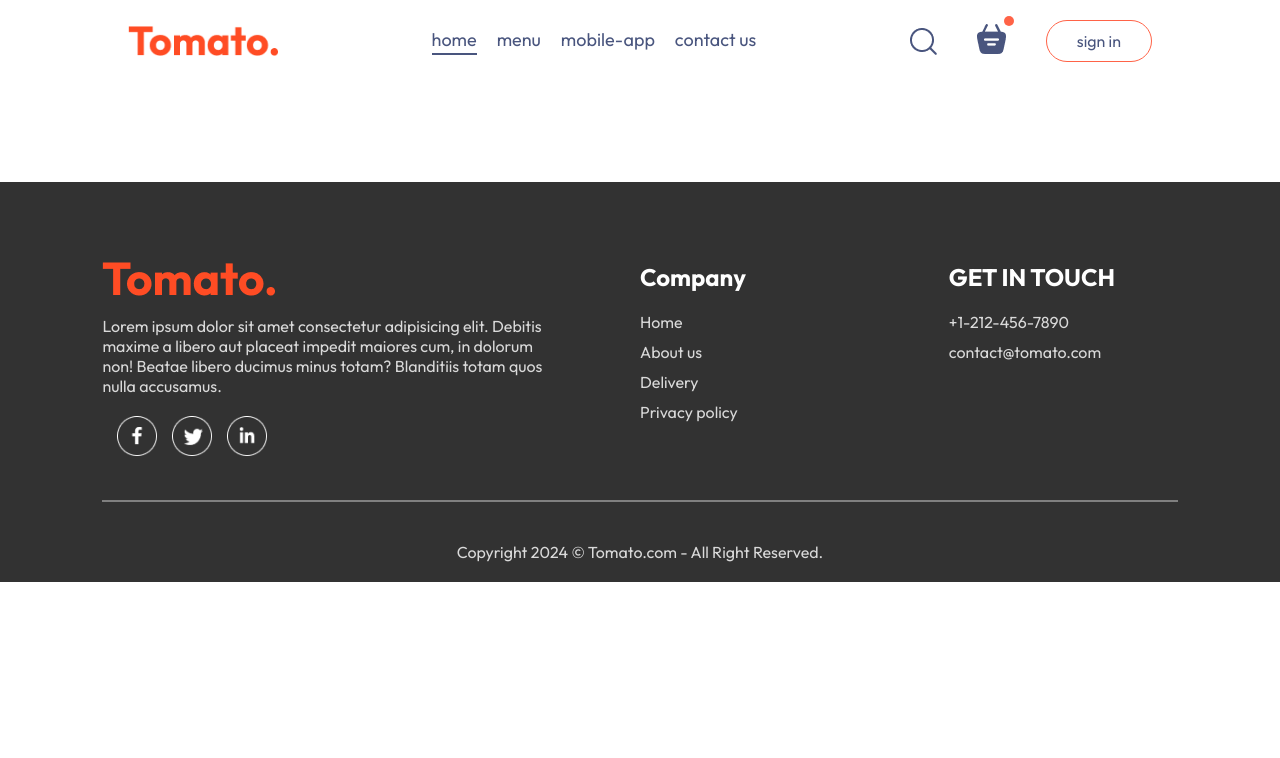
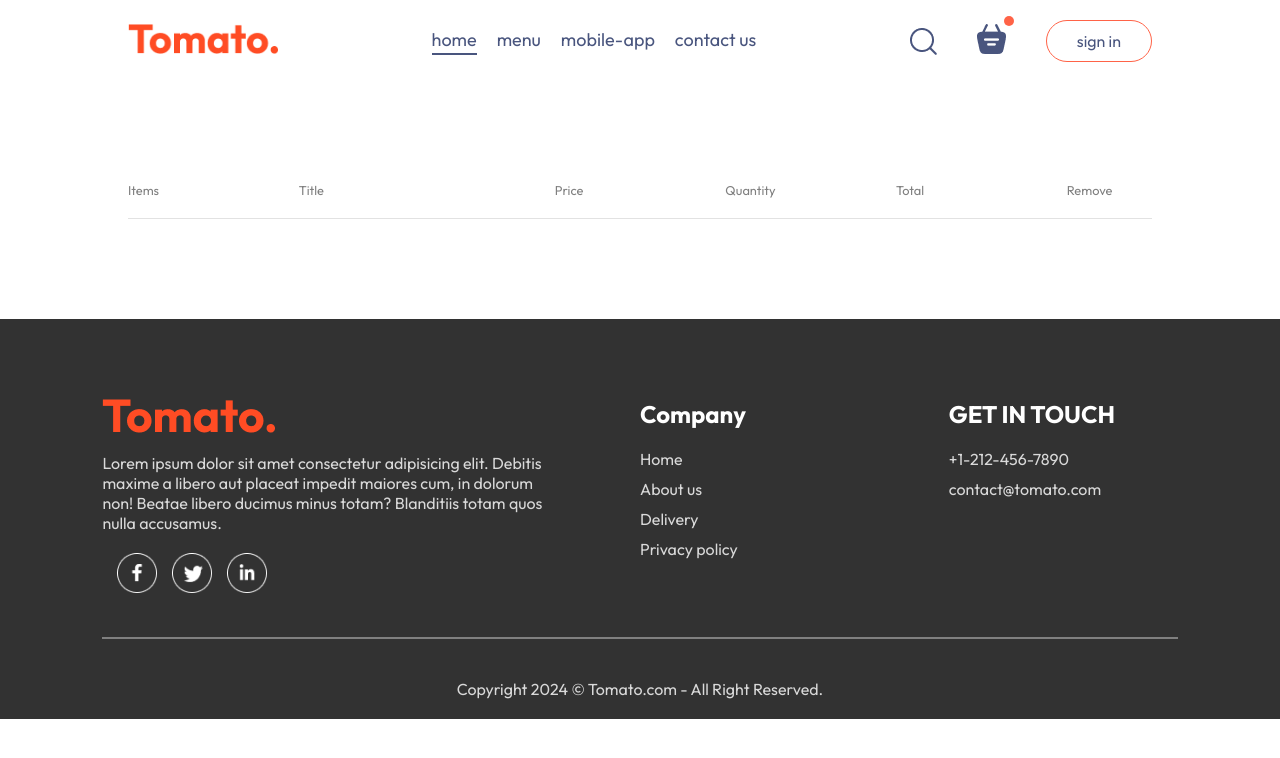
Before and after one commit to sarachafikidrissi/Foody-Website-Project, a React (Create React App) app in the folder foody/: page /cart in a window 1280 px wide. Shown: the top 758 px of the page. Built offline with nearby package versions, Linux system fonts and the light colour scheme.

Commit message:
add to cart and remove from cart functionnalty added

```diff
--- a/foody/src/Components/Navbar/Navbar.js
+++ b/foody/src/Components/Navbar/Navbar.js
@@ -9,7 +9,7 @@ function Navbar({setShowLogin}) {
 
   return (
     <div className='navbar'>
-      <img src={assets.logo} alt="" className='logo' />
+      <Link to='/'><img src={assets.logo} alt="" className='logo' /></Link>
       <ul className="navbar-menu">
         <Link to='/' onClick={()=>setMenu("home")} className={menu==="home"?"active":""}>home</Link>
         <a href='#explore-menu' onClick={()=>setMenu("menu")} className={menu==="menu"?"active":""}>menu</a>
@@ -19,7 +19,7 @@ function Navbar({setShowLogin}) {
       <div className="navbar-right">
         <img src={assets.search_icon} alt="" />
         <div className='navbar-search-icon'>
-            <img src={assets.basket_icon} alt="" />
+            <Link to={'/cart'}><img src={assets.basket_icon} alt="" /></Link>
             <div className="dot"></div>
         </div>
         <button onClick={()=>setShowLogin(true)}>sign in</button>
--- a/foody/src/Pages/Cart/Cart.css
+++ b/foody/src/Pages/Cart/Cart.css
@@ -0,0 +1,28 @@
+.cart {
+    margin-top: 100px;
+}
+.cart-items-title {
+    display: grid;
+    grid-template-columns: 1fr 1.5fr 1fr 1fr 1fr 0.5fr;
+    align-items: center;
+    color: gray;
+    font-size: max(1vw, 12px);
+
+}
+.cart-items-item {
+    margin: 10px 0px;
+    color: black;
+}
+.cart-items-item img {
+    width: 50px;
+}
+
+.cart hr {
+    height: 1px;
+    background-color: #e2e2e2;
+    border: none;
+}
+
+.cart-items-item .cross {
+    cursor: pointer;
+}
--- a/foody/src/Pages/Cart/Cart.js
+++ b/foody/src/Pages/Cart/Cart.js
@@ -1,10 +1,41 @@
-import React from 'react'
+import React, {useContext} from 'react'
 import './Cart.css'
+import { StoreContext } from '../../Context/StoreContext'
 
 function Cart() {
+
+  const {food_list, cartItems, removeFromCart} = useContext(StoreContext)
   return (
-    <div>
-
+    <div className='cart'>
+      <div className="cart-items">
+        <div className="cart-items-title">
+          <p>Items</p>
+          <p>Title</p>
+          <p>Price</p>
+          <p>Quantity</p>
+          <p>Total</p>
+          <p>Remove</p>
+        </div>
+        <br />
+        <hr />
+        {food_list.map((item, index)=> {
+          if(cartItems[item._id]>0) {
+            return (
+              <div>
+                <div className='cart-items-title cart-items-item'>
+                  <img src={item.image} alt="" />
+                  <p>{item.name}</p>
+                  <p>${item.price}</p>
+                  <p>{cartItems[item._id]}</p>
+                  <p>${item.price*cartItems[item._id]}</p>
+                  <p onClick={()=>removeFromCart(item._id)} className='cross'>x</p>
+                </div>
+                <hr />
+              </div>
+            )
+          }
+        })}
+      </div>
     </div>
   )
 }
```
